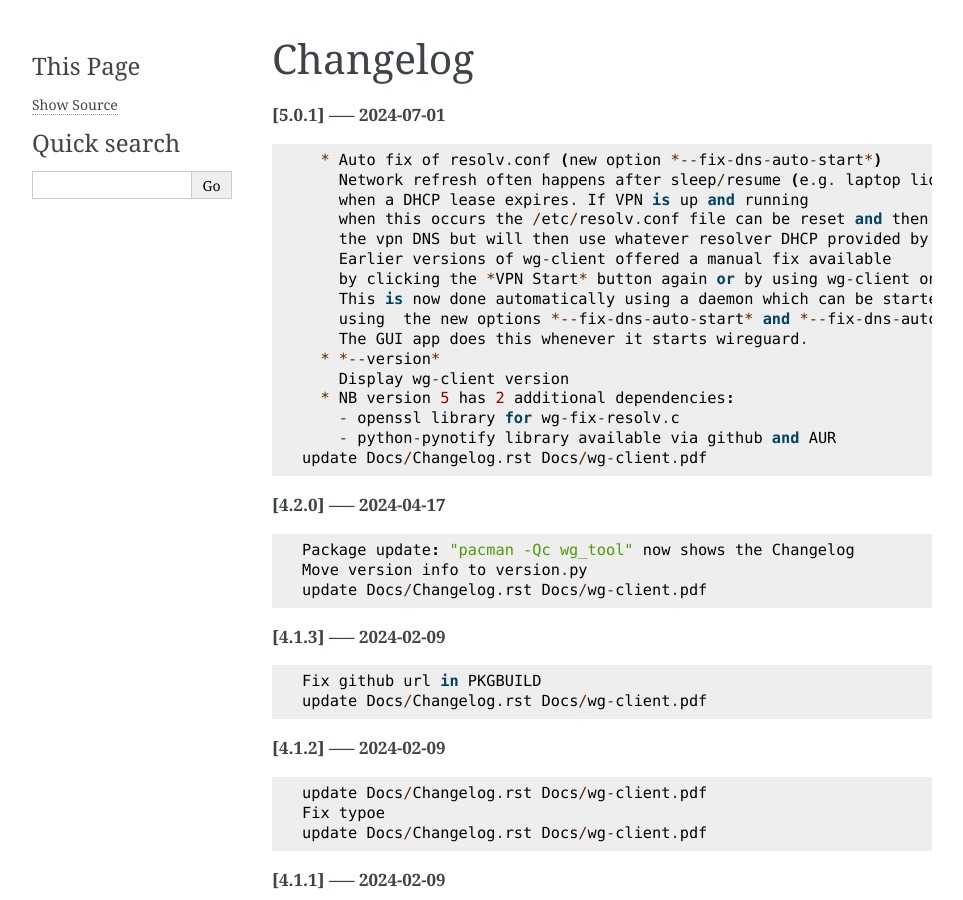
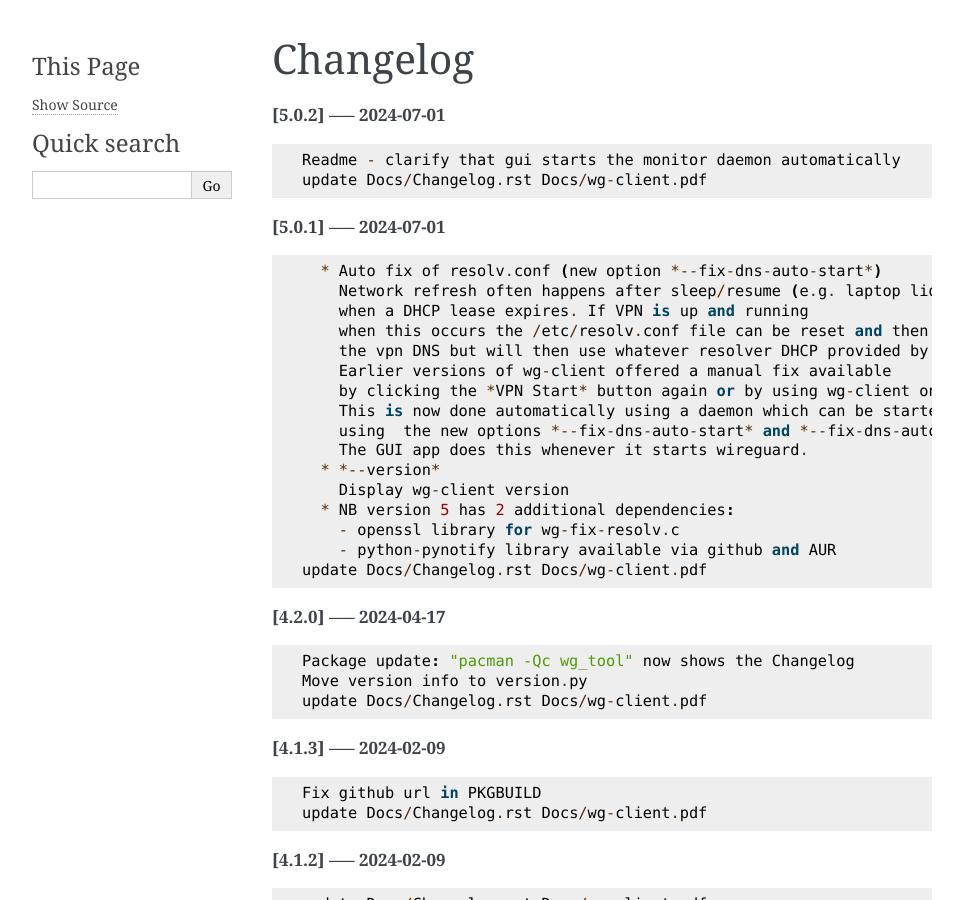
Before and after one commit to gene-git/wg-client, a Sphinx documentation site: the page built from Docs/Changelog.rst, in a window 1280 px wide and 900 px high. Shown: the whole window, without its empty margins (148-1111 px from the left). Built offline with Sphinx 7.4.7, drawn with Linux system fonts in a browser that asks for light colours.

Commit message:
update Docs/Changelog.rst Docs/wg-client.pdf

```diff
--- a/Docs/Changelog.rst
+++ b/Docs/Changelog.rst
@@ -1,5 +1,11 @@
 Changelog
 =========
+
+**[5.0.2] ----- 2024-07-01** ::
+
+	    Readme - clarify that gui starts the monitor daemon automatically
+	    update Docs/Changelog.rst Docs/wg-client.pdf
+
 
 **[5.0.1] ----- 2024-07-01** ::
 
```
Also changed, not shown: 1 other file.
